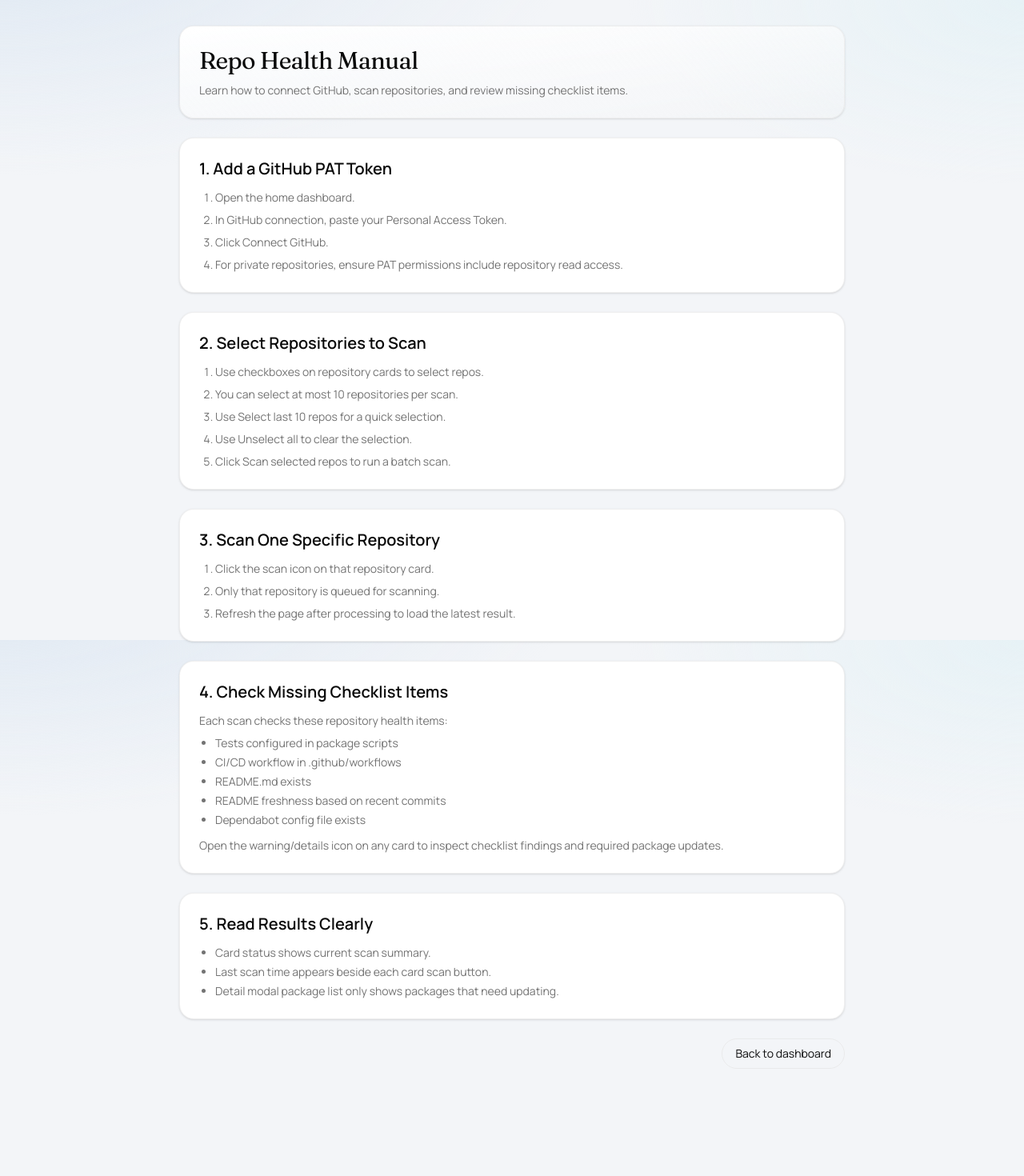
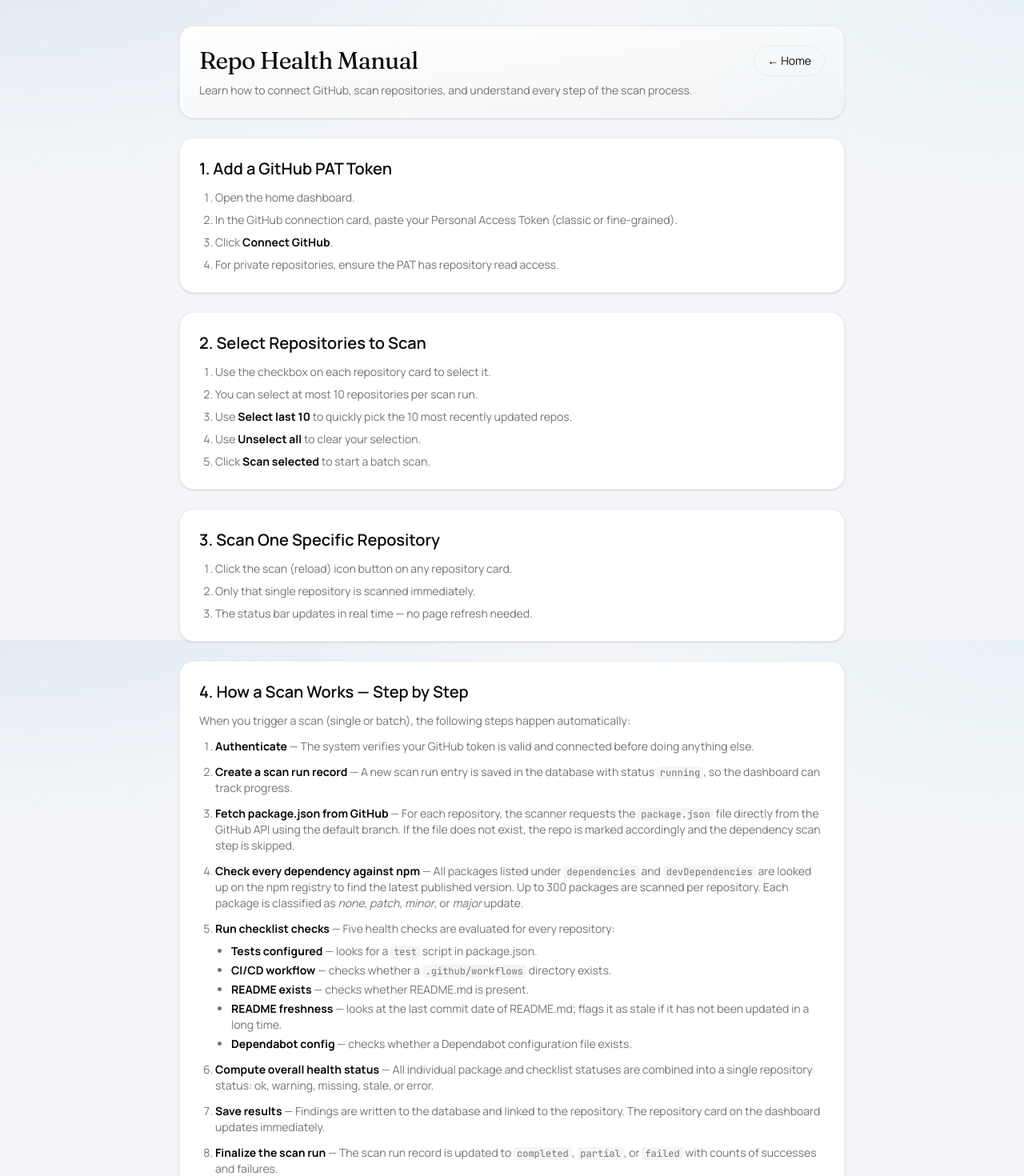
Before and after one commit to soe-ag/repo-monitor, a Next.js app: page /manual in a window 1280 px wide. Shown: the top 1470 px of the page at 80% size. Before the commit the page ends 1368 px from the top, so only its background shows below. Built offline with nearby package versions, Linux system fonts and the light colour scheme.

Commit message:
feat: update manual page with improved content structure and clarity, enhance scan process explanation

```diff
--- a/app/manual/page.tsx
+++ b/app/manual/page.tsx
@@ -4,75 +4,181 @@ export default function ManualPage() {
   return (
     <main className="mx-auto flex w-full max-w-4xl flex-1 flex-col gap-6 px-4 py-8 sm:px-6 lg:px-8">
       <header className="rounded-2xl border border-border/60 bg-linear-to-br from-card to-muted/20 p-6 shadow-sm">
-        <h1 className="font-heading text-3xl leading-tight tracking-tight">Repo Health Manual</h1>
-        <p className="mt-2 text-sm text-muted-foreground">
-          Learn how to connect GitHub, scan repositories, and review missing checklist items.
-        </p>
+        <div className="flex items-start justify-between gap-4">
+          <div>
+            <h1 className="font-heading text-3xl leading-tight tracking-tight">
+              Repo Health Manual
+            </h1>
+            <p className="mt-2 text-sm text-muted-foreground">
+              Learn how to connect GitHub, scan repositories, and understand every step of the scan
+              process.
+            </p>
+          </div>
+          <Link
+            href="/"
+            className="shrink-0 rounded-full border border-border/70 px-4 py-2 text-sm text-foreground hover:bg-muted"
+          >
+            ← Home
+          </Link>
+        </div>
       </header>
 
       <section className="rounded-2xl border border-border/60 bg-card p-6 shadow-sm">
         <h2 className="text-xl font-semibold">1. Add a GitHub PAT Token</h2>
         <ol className="mt-3 list-decimal space-y-2 pl-5 text-sm text-muted-foreground">
           <li>Open the home dashboard.</li>
-          <li>In GitHub connection, paste your Personal Access Token.</li>
-          <li>Click Connect GitHub.</li>
-          <li>For private repositories, ensure PAT permissions include repository read access.</li>
+          <li>
+            In the GitHub connection card, paste your Personal Access Token (classic or
+            fine-grained).
+          </li>
+          <li>
+            Click <strong className="text-foreground">Connect GitHub</strong>.
+          </li>
+          <li>For private repositories, ensure the PAT has repository read access.</li>
         </ol>
       </section>
 
       <section className="rounded-2xl border border-border/60 bg-card p-6 shadow-sm">
         <h2 className="text-xl font-semibold">2. Select Repositories to Scan</h2>
         <ol className="mt-3 list-decimal space-y-2 pl-5 text-sm text-muted-foreground">
-          <li>Use checkboxes on repository cards to select repos.</li>
-          <li>You can select at most 10 repositories per scan.</li>
-          <li>Use Select last 10 repos for a quick selection.</li>
-          <li>Use Unselect all to clear the selection.</li>
-          <li>Click Scan selected repos to run a batch scan.</li>
+          <li>Use the checkbox on each repository card to select it.</li>
+          <li>You can select at most 10 repositories per scan run.</li>
+          <li>
+            Use <strong className="text-foreground">Select last 10</strong> to quickly pick the 10
+            most recently updated repos.
+          </li>
+          <li>
+            Use <strong className="text-foreground">Unselect all</strong> to clear your selection.
+          </li>
+          <li>
+            Click <strong className="text-foreground">Scan selected</strong> to start a batch scan.
+          </li>
         </ol>
       </section>
 
       <section className="rounded-2xl border border-border/60 bg-card p-6 shadow-sm">
         <h2 className="text-xl font-semibold">3. Scan One Specific Repository</h2>
         <ol className="mt-3 list-decimal space-y-2 pl-5 text-sm text-muted-foreground">
-          <li>Click the scan icon on that repository card.</li>
-          <li>Only that repository is queued for scanning.</li>
-          <li>Refresh the page after processing to load the latest result.</li>
+          <li>Click the scan (reload) icon button on any repository card.</li>
+          <li>Only that single repository is scanned immediately.</li>
+          <li>The status bar updates in real time — no page refresh needed.</li>
         </ol>
       </section>
 
       <section className="rounded-2xl border border-border/60 bg-card p-6 shadow-sm">
-        <h2 className="text-xl font-semibold">4. Check Missing Checklist Items</h2>
+        <h2 className="text-xl font-semibold">4. How a Scan Works — Step by Step</h2>
         <p className="mt-3 text-sm text-muted-foreground">
-          Each scan checks these repository health items:
+          When you trigger a scan (single or batch), the following steps happen automatically:
         </p>
-        <ul className="mt-2 list-disc space-y-1 pl-5 text-sm text-muted-foreground">
-          <li>Tests configured in package scripts</li>
-          <li>CI/CD workflow in .github/workflows</li>
-          <li>README.md exists</li>
-          <li>README freshness based on recent commits</li>
-          <li>Dependabot config file exists</li>
-        </ul>
-        <p className="mt-3 text-sm text-muted-foreground">
-          Open the warning/details icon on any card to inspect checklist findings and required
-          package updates.
+        <ol className="mt-3 list-decimal space-y-3 pl-5 text-sm text-muted-foreground">
+          <li>
+            <strong className="text-foreground">Authenticate</strong> — The system verifies your
+            GitHub token is valid and connected before doing anything else.
+          </li>
+          <li>
+            <strong className="text-foreground">Create a scan run record</strong> — A new scan run
+            entry is saved in the database with status{' '}
+            <code className="rounded bg-muted px-1 text-xs">running</code>, so the dashboard can
+            track progress.
+          </li>
+          <li>
+            <strong className="text-foreground">Fetch package.json from GitHub</strong> — For each
+            repository, the scanner requests the{' '}
+            <code className="rounded bg-muted px-1 text-xs">package.json</code> file directly from
+            the GitHub API using the default branch. If the file does not exist, the repo is marked
+            accordingly and the dependency scan step is skipped.
+          </li>
+          <li>
+            <strong className="text-foreground">Check every dependency against npm</strong> — All
+            packages listed under{' '}
+            <code className="rounded bg-muted px-1 text-xs">dependencies</code> and{' '}
+            <code className="rounded bg-muted px-1 text-xs">devDependencies</code> are looked up on
+            the npm registry to find the latest published version. Up to 300 packages are scanned
+            per repository. Each package is classified as <em>none</em>, <em>patch</em>,{' '}
+            <em>minor</em>, or <em>major</em> update.
+          </li>
+          <li>
+            <strong className="text-foreground">Run checklist checks</strong> — Five health checks
+            are evaluated for every repository:
+            <ul className="mt-2 list-disc space-y-1 pl-5">
+              <li>
+                <strong className="text-foreground">Tests configured</strong> — looks for a{' '}
+                <code className="rounded bg-muted px-1 text-xs">test</code> script in package.json.
+              </li>
+              <li>
+                <strong className="text-foreground">CI/CD workflow</strong> — checks whether a{' '}
+                <code className="rounded bg-muted px-1 text-xs">.github/workflows</code> directory
+                exists.
+              </li>
+              <li>
+                <strong className="text-foreground">README exists</strong> — checks whether
+                README.md is present.
+              </li>
+              <li>
+                <strong className="text-foreground">README freshness</strong> — looks at the last
+                commit date of README.md; flags it as stale if it has not been updated in a long
+                time.
+              </li>
+              <li>
+                <strong className="text-foreground">Dependabot config</strong> — checks whether a
+                Dependabot configuration file exists.
+              </li>
+            </ul>
+          </li>
+          <li>
+            <strong className="text-foreground">Compute overall health status</strong> — All
+            individual package and checklist statuses are combined into a single repository status:
+            ok, warning, missing, stale, or error.
+          </li>
+          <li>
+            <strong className="text-foreground">Save results</strong> — Findings are written to the
+            database and linked to the repository. The repository card on the dashboard updates
+            immediately.
+          </li>
+          <li>
+            <strong className="text-foreground">Finalize the scan run</strong> — The scan run record
+            is updated to <code className="rounded bg-muted px-1 text-xs">completed</code>,{' '}
+            <code className="rounded bg-muted px-1 text-xs">partial</code>, or{' '}
+            <code className="rounded bg-muted px-1 text-xs">failed</code> with counts of successes
+            and failures.
+          </li>
+        </ol>
+        <p className="mt-4 text-sm text-muted-foreground">
+          The dashboard polls for updates every few seconds while a scan is running and shows live
+          progress in the status bar — including the name of the repository currently being
+          processed.
         </p>
       </section>
 
       <section className="rounded-2xl border border-border/60 bg-card p-6 shadow-sm">
-        <h2 className="text-xl font-semibold">5. Read Results Clearly</h2>
-        <ul className="mt-3 list-disc space-y-1 pl-5 text-sm text-muted-foreground">
-          <li>Card status shows current scan summary.</li>
-          <li>Last scan time appears beside each card scan button.</li>
-          <li>Detail modal package list only shows packages that need updating.</li>
+        <h2 className="text-xl font-semibold">5. Reading the Results</h2>
+        <ul className="mt-3 list-disc space-y-2 pl-5 text-sm text-muted-foreground">
+          <li>
+            <strong className="text-foreground">Card badge</strong> — shows the overall health
+            status: ok (green), warning/stale/missing (amber), or error (red).
+          </li>
+          <li>
+            <strong className="text-foreground">Open details</strong> — click the detail icon on a
+            card to see a full list of outdated packages and any failing checklist items.
+          </li>
+          <li>
+            <strong className="text-foreground">Filter: Has package.json</strong> — use this filter
+            to hide older repos that contain only HTML/JS files with no package.json, so you can
+            focus on Node/JS projects.
+          </li>
+          <li>
+            <strong className="text-foreground">Filter: Needs attention</strong> — shows only repos
+            with at least one warning, missing, stale, or error finding.
+          </li>
         </ul>
       </section>
 
-      <div className="flex items-center justify-end">
+      <div className="flex items-center justify-between">
         <Link
           href="/"
           className="rounded-full border border-border/70 px-4 py-2 text-sm text-foreground hover:bg-muted"
         >
-          Back to dashboard
+          ← Back to dashboard
         </Link>
       </div>
     </main>
--- a/components/repo-health-setup.tsx
+++ b/components/repo-health-setup.tsx
@@ -939,9 +939,9 @@ export function RepoHealthSetup() {
                   href="/manual"
                   target="_blank"
                   rel="noreferrer"
-                  className="text-xs text-muted-foreground underline"
+                  className="inline-flex h-7 items-center rounded-full border border-border/70 bg-background px-3 text-xs font-medium text-foreground shadow-xs hover:bg-muted"
                 >
-                  Scan manual
+                  How scan works →
                 </a>
               </div>
 
```
